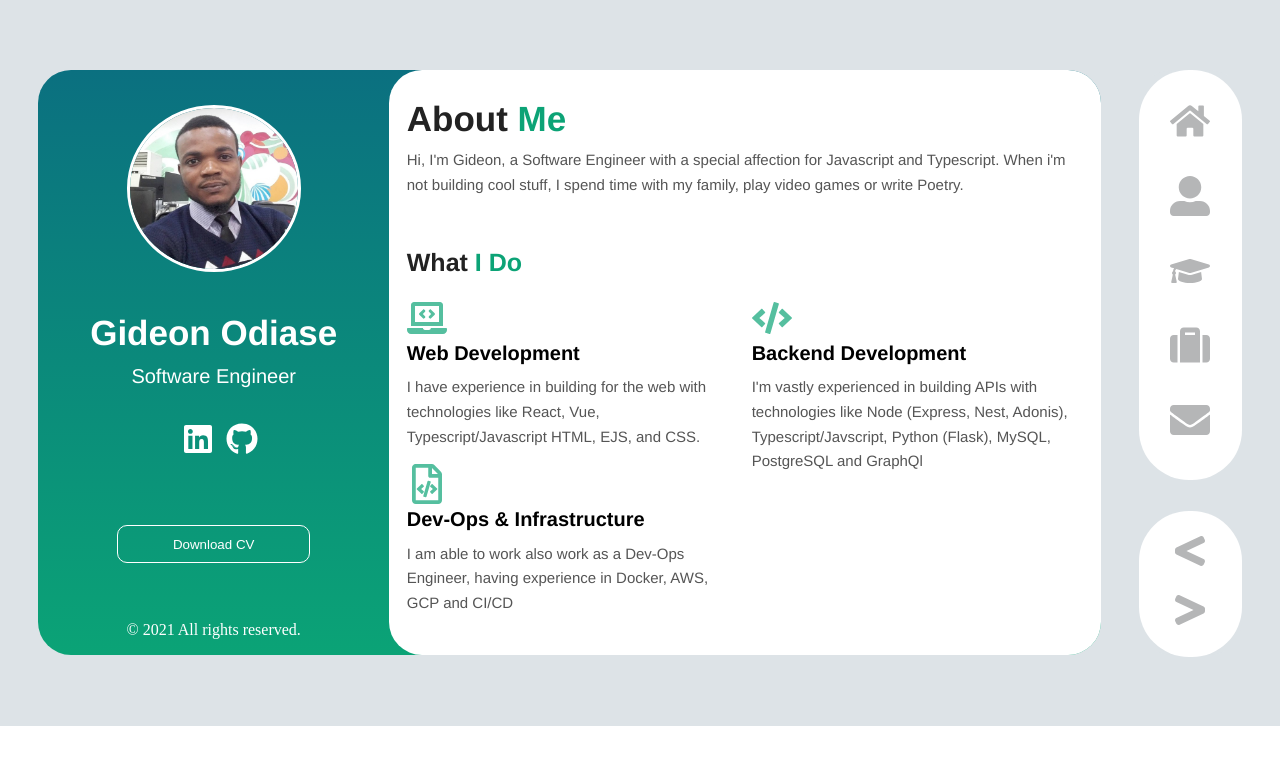
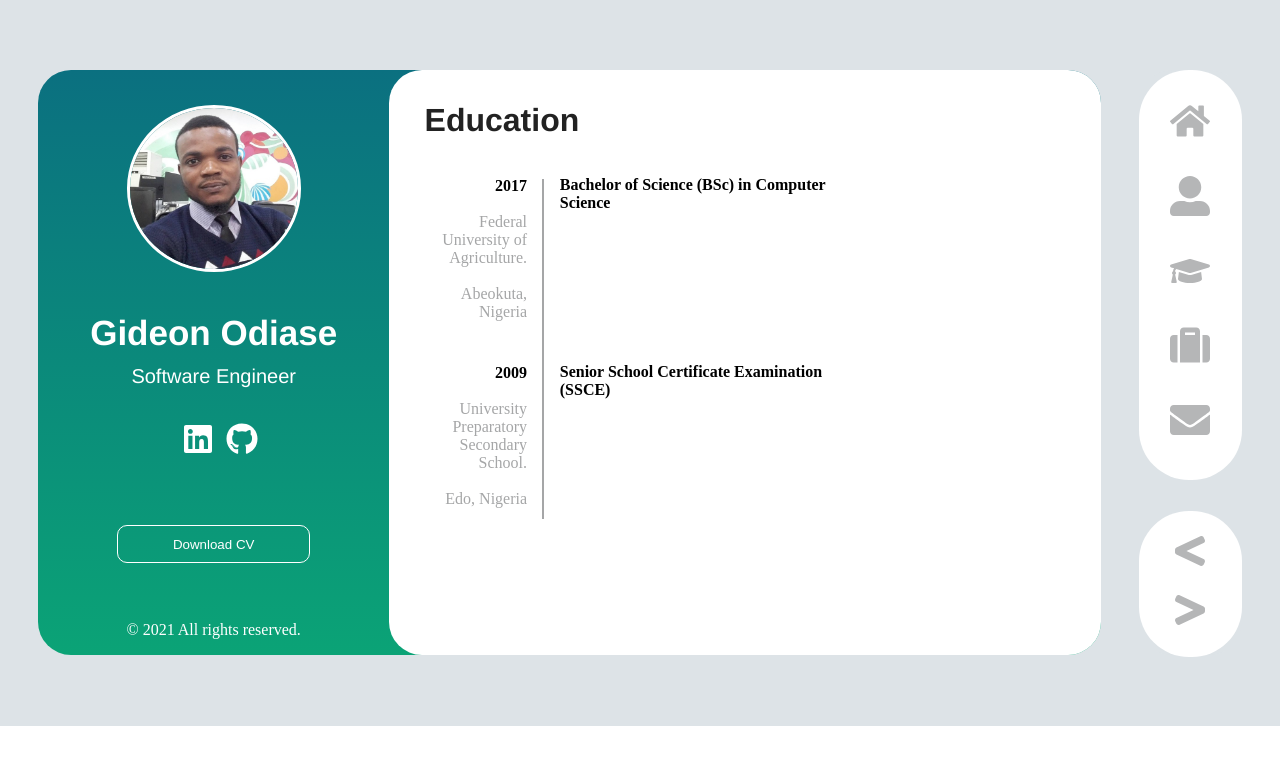
Before and after one commit to gidox1/portfolio, a React (Create React App) app: page / in a window 1280 px wide. Shown: the top 764 px of the page. Built offline with nearby package versions, Linux system fonts and the light colour scheme.

Commit message:
added education section

```diff
--- a/src/Containers/About/About.js
+++ b/src/Containers/About/About.js
@@ -34,7 +34,7 @@ const About = () => {
                     className={styles.laptop}
                   />
                   <p className={styles.segment_header}>Web Development</p>
-                  <p className={styles.details_}>I have experience in building for the web with technologies like React, Vue, Typescript/Javascript HTML, EJS, and CSS.</p>
+                  <p className={styles.details_}>I have experience in building for the web with technologies like React, Vue, Typescript / Javascript HTML, EJS, and CSS.</p>
                 </div>
 
                 <div style={{width: '100%'}}>
@@ -54,7 +54,7 @@ const About = () => {
                 className={styles.laptop}
               />
               <p className={styles.segment_header}>Backend Development</p>
-              <p className={styles.details_}>I'm vastly experienced in building APIs with technologies like Node (Express, Nest, Adonis), Typescript/Javscript, Python (Flask), MySQL, PostgreSQL and GraphQl</p>
+              <p className={styles.details_}>I'm vastly experienced in building APIs with technologies like Node (Express, Nest, Restify), Typescript / Javscript, Python (Flask), MySQL, PostgreSQL and GraphQl</p>
             </div>
           </div>
         </div>
--- a/src/Containers/Education/Education.js
+++ b/src/Containers/Education/Education.js
@@ -1,12 +1,93 @@
 import React, { useState } from 'react';
 import styles from './education.module.css';
+
+const BallComponent = () => {
+  return (
+    <div
+      className={styles.main_ball}
+    >
+    </div>
+  )
+}
 
 const Education = (props) => {
   return (
     <div
       className={styles.container}
     >
-      Education
+      <div
+        className={styles.main}
+      >
+        <div
+          className={styles.header}
+        >
+          <h1>Education</h1>
+        </div>
+        <div
+          className={styles.content}
+        >
+         <div
+          className={styles.segments}
+         >
+          <div
+            className={styles.year}
+          >
+            <p className={styles.yearLabel}>
+              <b style={{color: 'black'}}>2017</b>
+              <br></br>
+              <br></br>
+              Federal University of Agriculture.
+              <br></br>
+              <br></br>
+              Abeokuta, Nigeria
+            </p>
+          </div>
+          <div
+            className={styles.school}
+          >
+            <div
+              className={styles.dot_sec}
+            >
+            </div>
+            <div
+              className={styles.school_label}
+            >
+              <b>Bachelor of Science (BSc) in Computer Science</b>
+            </div>
+          </div>
+         </div>
+         <div
+          className={styles.segments}
+         >
+          <div
+            className={styles.year}
+          >
+            <p className={styles.yearLabel}>
+              <b style={{color: 'black'}}>2009</b>
+              <br></br>
+              <br></br>
+              University Preparatory Secondary School.
+              <br></br>
+              <br></br>
+              Edo, Nigeria
+            </p>
+          </div>
+          <div
+            className={styles.school}
+          >
+            <div
+              className={styles.dot_sec_2}
+            >
+            </div>
+            <div
+              className={styles.school_label}
+            >
+              <b>Senior School Certificate Examination (SSCE)</b>
+            </div>
+          </div>
+         </div>
+        </div>
+      </div>
     </div>
   )
 }
--- a/src/Containers/Education/education.module.css
+++ b/src/Containers/Education/education.module.css
@@ -1,6 +1,72 @@
 .container {
-  border: 1px solid red;
   height: 585px;
   width: 100%;
   border-radius: 33px;
+  animation: fadeIn 1.5s;
+  opacity: 1;
 }
+.main {
+  width: 90%;
+  height: 100%;
+  margin: auto;
+}
+.header{
+  margin-top: 5%;
+  font-family: 'Poppins', Helvetica, sans-serif;
+}
+.content {
+  height: 80%;
+}
+.segments{
+  width: 80%;
+  height: 40%;
+  display: flex;
+  flex-flow: row;
+}
+.year {
+  width: 20%;
+  height: 100%;
+}
+.school {
+  width: 60%;
+  height: 100%;
+  display: flex;
+  flex-flow: row;
+}
+.yearLabel{
+  text-align: right;
+  color: #A5A6A7
+}
+.dot_sec, .dot_sec_2 {
+  height: 90%;
+  width: 0;
+  border: 1px solid #A5A6A7;
+  margin-left: 5%;
+  margin-top: 6%;
+}
+.dot_sec_2{
+  margin-top: unset;
+}
+.school_label {
+  height: 50%;
+  width: 90%;
+  margin-top: 5%;
+  margin-left: 5%;
+}
+.main_ball{
+  height: 20px;
+  width: 20px;
+  border-radius: 50%;
+  border: 1px solid red;
+  margin-right: 5%;
+  z-index: 20;
+}
+
+@keyframes fadeIn {
+  from {
+  	opacity: 0;
+  }
+  to {
+ 	opacity: 1;
+  }
+}
--- a/src/Pages/index.jsx
+++ b/src/Pages/index.jsx
@@ -5,7 +5,7 @@ import Listing from '../Components/Listing';
 import Routes from '../Components/Routes'
 
 const IndexPage = () => {
-  const [ page, setPage ] = useState('about');
+  const [ page, setPage ] = useState('education');
 
   return (
     <Fragment>
```
